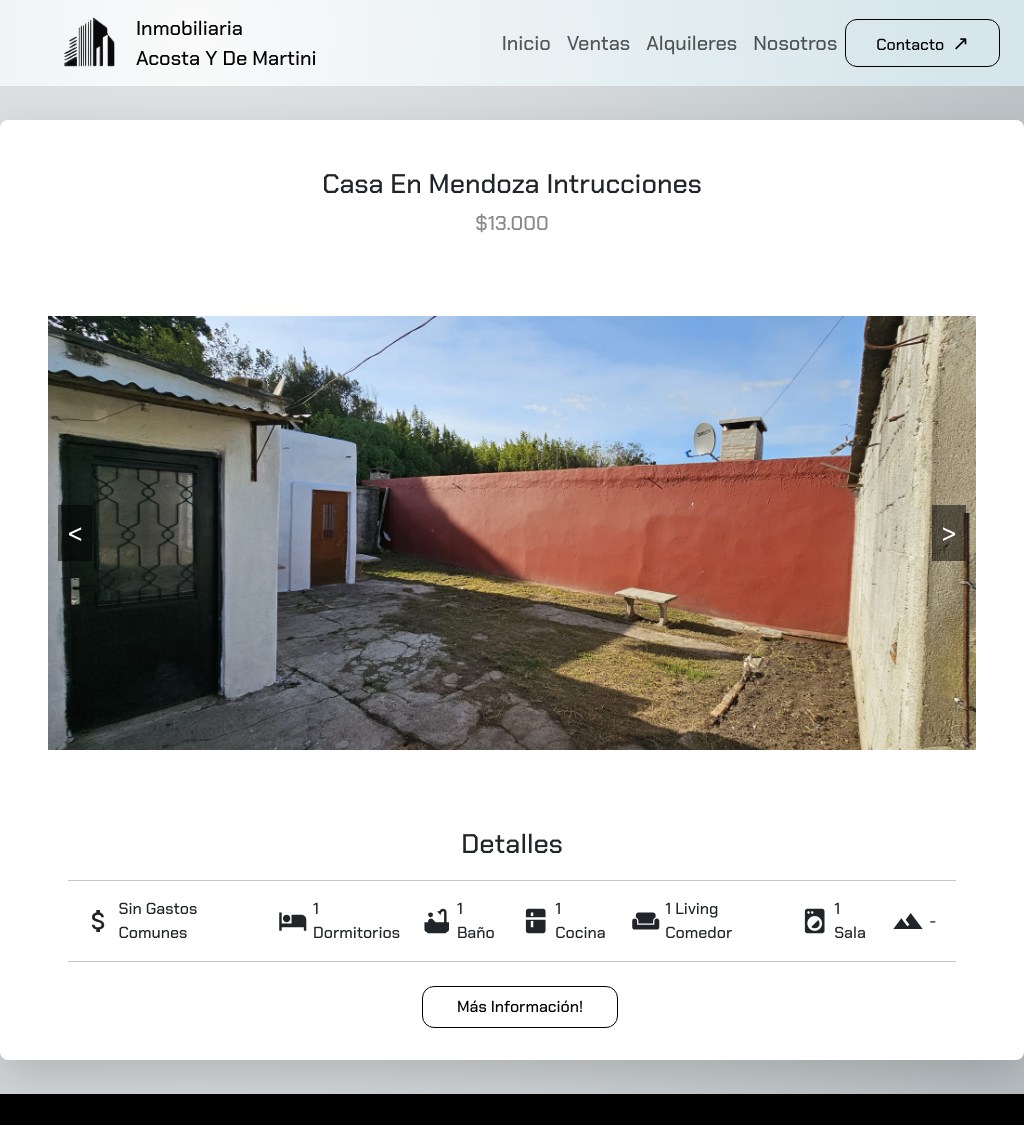
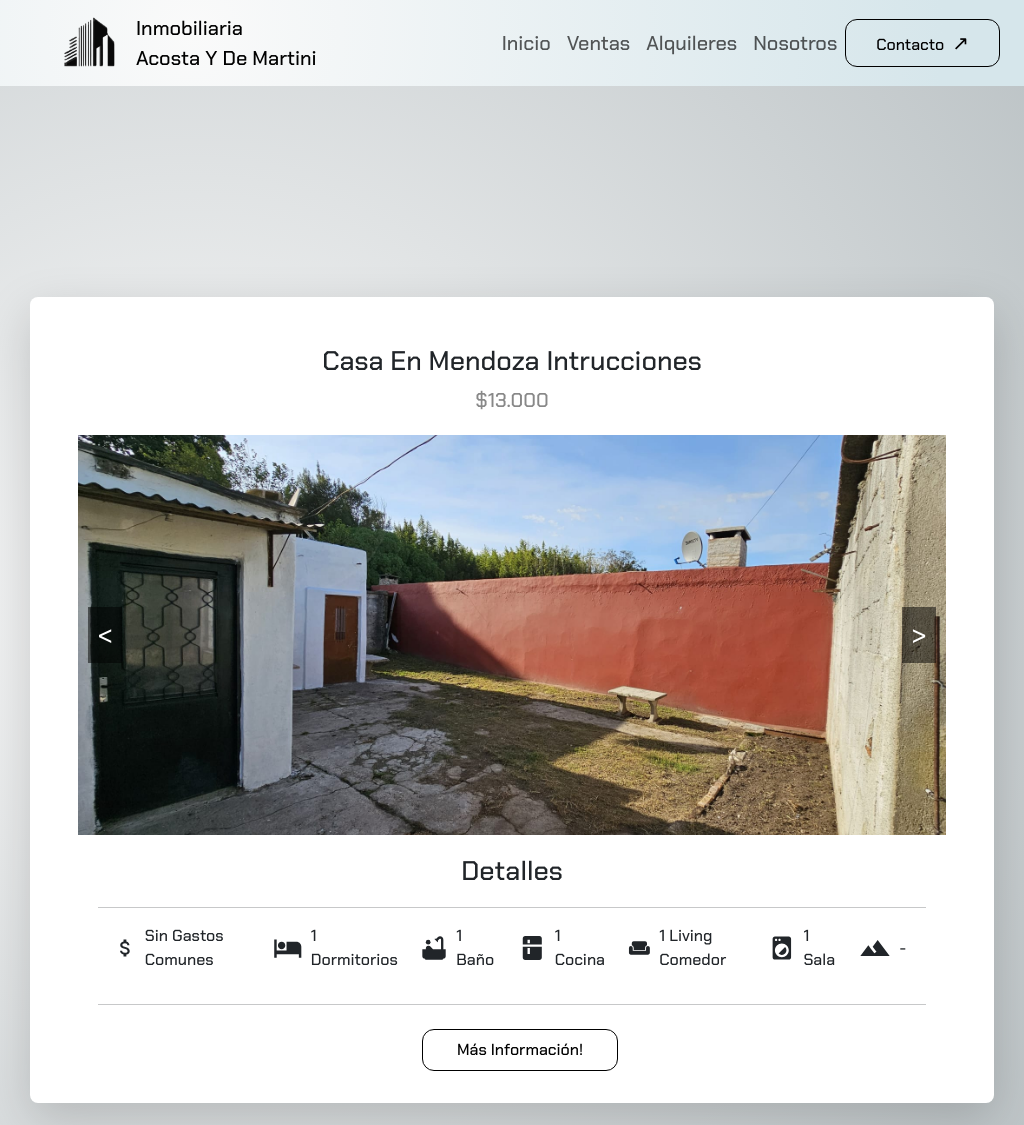
Before and after one commit to AlexTGarcia020/Inmobiliaria-Alex, a React (Vite) app: page /Alquieres/1 in a window 1024 px wide. Shown: the top 1125 px of the page. Built offline with nearby package versions, Linux system fonts and the light colour scheme.

Commit message:
Responsive globales

```diff
--- a/src/assets/DetallesAlquier.css
+++ b/src/assets/DetallesAlquier.css
@@ -138,3 +138,32 @@
       width: 100px;
     }
   }
+
+  @media (max-width: 1200px) {
+    .detalles-alquiler-container {
+      padding-left: 30px;
+      padding-right: 30px;
+      min-height: 300px !important;
+    }
+
+    .detail-list {
+      display: flex;
+    }
+
+    .detail-item {
+      display: flex;
+      align-items: center;
+      margin-bottom: 1rem;
+    }
+
+    .detail-icon {
+      margin-right: 0.5rem;
+    }
+
+    .alquiler-image {
+      height: 400px;
+      object-fit: cover !important;
+      width: 100px;
+      border-radius: 0 !important;
+    }
+  }
--- a/src/assets/Navbar.css
+++ b/src/assets/Navbar.css
@@ -70,7 +70,7 @@
 
 
 
-  @media (max-width: 991px) {
+  @media (max-width: 1000px) {
     .navbar-home .navbar-collapse {
       justify-content: center;
       text-align: center;
@@ -96,6 +96,11 @@
 
     .group-links {
       margin-right: 150px !important;
+    }
+
+    .button-contacto {
+      position: relative;
+      left: 50px;
     }
   }
 
--- a/src/assets/SobreNosotros.css
+++ b/src/assets/SobreNosotros.css
@@ -116,3 +116,19 @@
       position: sticky !important;
   }
   }
+
+  @media (max-width: 1300px) {
+    .dividor-nosotros {
+      width: 440px !important;
+    }
+    .image-container {
+      padding-right: 115px;
+      position: sticky !important;
+    }
+    .seal-container {
+      display: flex;
+      flex-direction: column;
+      align-items: center;
+      gap: 15px !important;
+    }
+  }
--- a/src/assets/Ventas.css
+++ b/src/assets/Ventas.css
@@ -127,3 +127,21 @@
         flex-direction: column !important;
     }
   }
+
+
+@media (min-width: 1000px) {
+
+    .container-cards {
+        position: relative !important;
+        padding-right: 10px !important;
+        display: flex !important;
+        gap: 60px !important;
+    }
+    .card-product {
+        width: 350px !important;
+        gap: 60px !important;
+    }
+    .review-container{
+        font-size: 15px;
+    }
+  }
--- a/src/components/AlquilerList.jsx
+++ b/src/components/AlquilerList.jsx
@@ -1,5 +1,6 @@
 import React from "react";
 import { Link } from "react-router-dom";
+import '../assets/DetallesAlquier.css';
 
 function AlquilerList() {
   const alquileres = [
```
